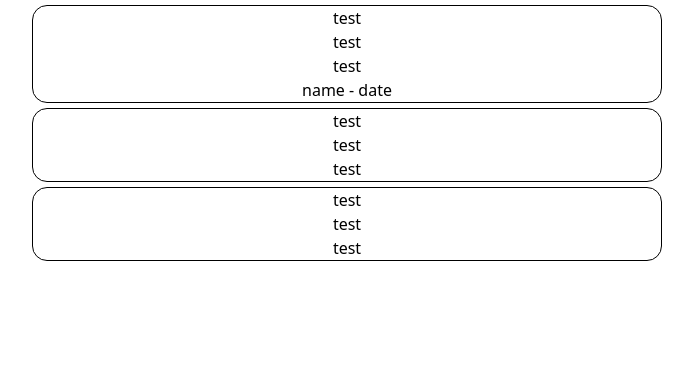
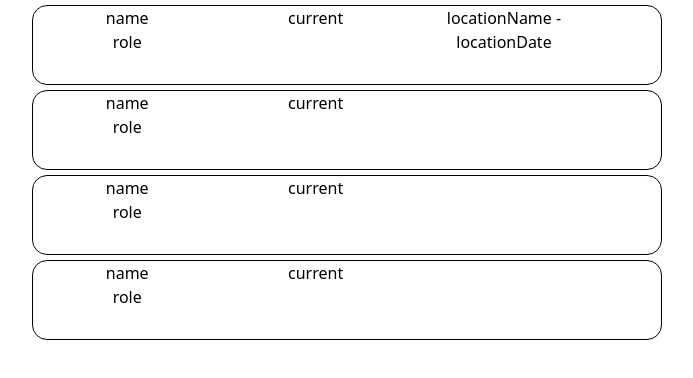
Before and after one commit to blebeau/Scheduler, a React (Create React App) app: page / in a window 1280 px wide. Shown: the top 378 px of the page, without its empty margins (293-986 px from the left). Built offline with nearby package versions, Linux system fonts and the light colour scheme.

Commit message:
Small style update

```diff
--- a/src/components/List.tsx
+++ b/src/components/List.tsx
@@ -21,13 +21,31 @@ const List = ({
 }: ListInterface) => {
   const [data, setData] = useState<ListInterface[]>([
     {
-      name: "test",
-      role: "test",
-      currentLocation: "test",
-      nextLocations: [{ locationDate: "date", locationName: "name" }],
+      name: "name",
+      role: "role",
+      currentLocation: "current",
+      nextLocations: [
+        { locationDate: "locationDate", locationName: "locationName" },
+      ],
     },
-    { name: "test", role: "test", currentLocation: "test", nextLocations: [] },
-    { name: "test", role: "test", currentLocation: "test", nextLocations: [] },
+    {
+      name: "name",
+      role: "role",
+      currentLocation: "current",
+      nextLocations: [],
+    },
+    {
+      name: "name",
+      role: "role",
+      currentLocation: "current",
+      nextLocations: [],
+    },
+    {
+      name: "name",
+      role: "role",
+      currentLocation: "current",
+      nextLocations: [],
+    },
   ]);
 
   return (
--- a/src/components/ListTile.tsx
+++ b/src/components/ListTile.tsx
@@ -19,10 +19,15 @@ const ListTile = ({
 }: ListTileInterface) => {
   return (
     <div className="list_tile">
-      <p>{name}</p>
-      <p>{role}</p>
-      <p>{currentLocation}</p>
-      <div>
+      <div className="list_tile_sections">
+        <p>{name}</p>
+        <p>{role}</p>
+      </div>
+      <div className="list_tile_sections">
+        <p>{currentLocation}</p>
+      </div>
+
+      <div className="list_tile_sections">
         {nextLocations.length > 0 ? (
           nextLocations.map((location) => (
             <p>
--- a/src/styles/ListTile.css
+++ b/src/styles/ListTile.css
@@ -2,4 +2,11 @@
   border: 1px solid;
   border-radius: 15px;
   margin: 5px;
+  display: flex;
+  height: 80px;
 }
+
+.list_tile_sections {
+  width: 30%;
+  display: inline-block;
+}
```
